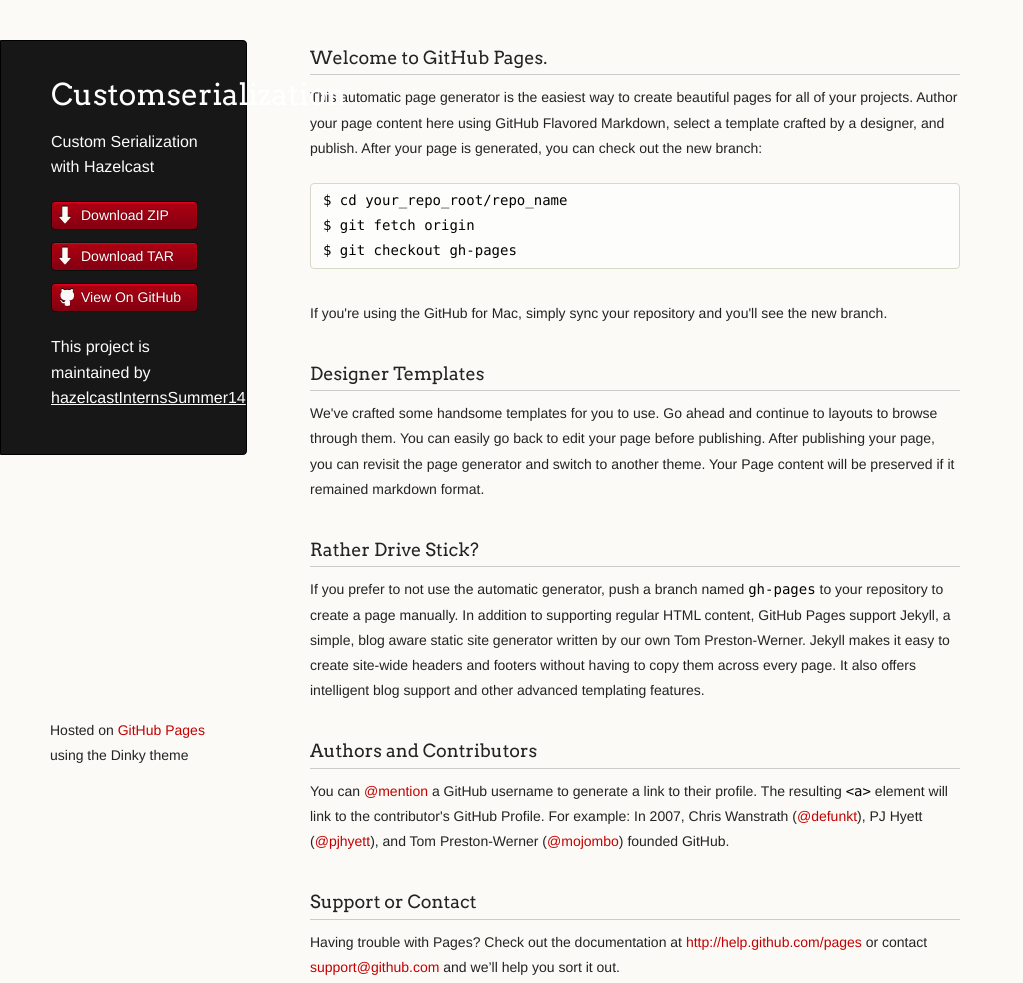
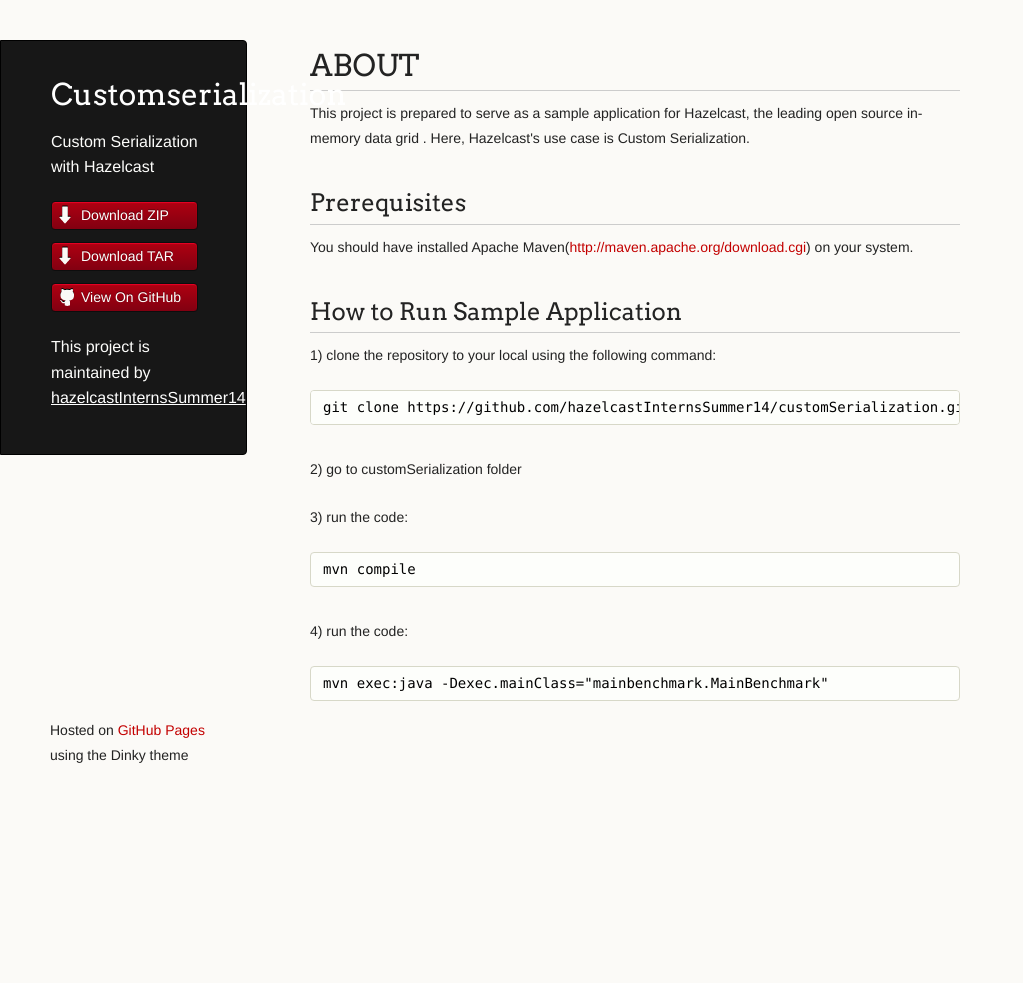
Before and after one commit to esrefozturk/serializaton-with-hazelcast, a plain HTML site: page index.html in a window 1280 px wide. Shown: the whole page, without its empty margins (0-1023 px from the left). After the commit the page ends 800 px from the top, so only its background shows below. Drawn offline with Linux system fonts and the light colour scheme.

```diff
--- a/index.html
+++ b/index.html
@@ -30,37 +30,35 @@
 
       </header>
       <section>
-        <h3>
-<a name="welcome-to-github-pages" class="anchor" href="#welcome-to-github-pages"><span class="octicon octicon-link"></span></a>Welcome to GitHub Pages.</h3>
+        <h1>
+<a name="about" class="anchor" href="#about"><span class="octicon octicon-link"></span></a>ABOUT</h1>
 
-<p>This automatic page generator is the easiest way to create beautiful pages for all of your projects. Author your page content here using GitHub Flavored Markdown, select a template crafted by a designer, and publish. After your page is generated, you can check out the new branch:</p>
+<p>This project is prepared to serve as a sample application for Hazelcast, the leading open source in-memory data grid . Here, Hazelcast's use case is Custom Serialization.</p>
 
-<pre><code>$ cd your_repo_root/repo_name
-$ git fetch origin
-$ git checkout gh-pages
+<h2>
+<a name="prerequisites" class="anchor" href="#prerequisites"><span class="octicon octicon-link"></span></a>Prerequisites</h2>
+
+<p>You should have installed Apache Maven(<a href="http://maven.apache.org/download.cgi">http://maven.apache.org/download.cgi</a>) on your system.</p>
+
+<h2>
+<a name="how-to-run-sample-application" class="anchor" href="#how-to-run-sample-application"><span class="octicon octicon-link"></span></a>How to Run Sample Application</h2>
+
+<p>1) clone the repository to your local using the following command:</p>
+
+<pre><code>git clone https://github.com/hazelcastInternsSummer14/customSerialization.git
 </code></pre>
 
-<p>If you're using the GitHub for Mac, simply sync your repository and you'll see the new branch.</p>
+<p>2) go to customSerialization folder</p>
 
-<h3>
-<a name="designer-templates" class="anchor" href="#designer-templates"><span class="octicon octicon-link"></span></a>Designer Templates</h3>
+<p>3) run the code: </p>
 
-<p>We've crafted some handsome templates for you to use. Go ahead and continue to layouts to browse through them. You can easily go back to edit your page before publishing. After publishing your page, you can revisit the page generator and switch to another theme. Your Page content will be preserved if it remained markdown format.</p>
+<pre><code>mvn compile
+</code></pre>
 
-<h3>
-<a name="rather-drive-stick" class="anchor" href="#rather-drive-stick"><span class="octicon octicon-link"></span></a>Rather Drive Stick?</h3>
+<p>4) run the code:</p>
 
-<p>If you prefer to not use the automatic generator, push a branch named <code>gh-pages</code> to your repository to create a page manually. In addition to supporting regular HTML content, GitHub Pages support Jekyll, a simple, blog aware static site generator written by our own Tom Preston-Werner. Jekyll makes it easy to create site-wide headers and footers without having to copy them across every page. It also offers intelligent blog support and other advanced templating features.</p>
-
-<h3>
-<a name="authors-and-contributors" class="anchor" href="#authors-and-contributors"><span class="octicon octicon-link"></span></a>Authors and Contributors</h3>
-
-<p>You can <a href="https://github.com/blog/821" class="user-mention">@mention</a> a GitHub username to generate a link to their profile. The resulting <code>&lt;a&gt;</code> element will link to the contributor's GitHub Profile. For example: In 2007, Chris Wanstrath (<a href="https://github.com/defunkt" class="user-mention">@defunkt</a>), PJ Hyett (<a href="https://github.com/pjhyett" class="user-mention">@pjhyett</a>), and Tom Preston-Werner (<a href="https://github.com/mojombo" class="user-mention">@mojombo</a>) founded GitHub.</p>
-
-<h3>
-<a name="support-or-contact" class="anchor" href="#support-or-contact"><span class="octicon octicon-link"></span></a>Support or Contact</h3>
-
-<p>Having trouble with Pages? Check out the documentation at <a href="http://help.github.com/pages">http://help.github.com/pages</a> or contact <a href="mailto:support@github.com">support@github.com</a> and we’ll help you sort it out.</p>
+<pre><code>mvn exec:java -Dexec.mainClass="mainbenchmark.MainBenchmark"
+</code></pre>
       </section>
       <footer>
         <p><small>Hosted on <a href="http://pages.github.com">GitHub Pages</a> using the Dinky theme</small></p>
```
Also changed, not shown: params.json (+1 -1 lines).
